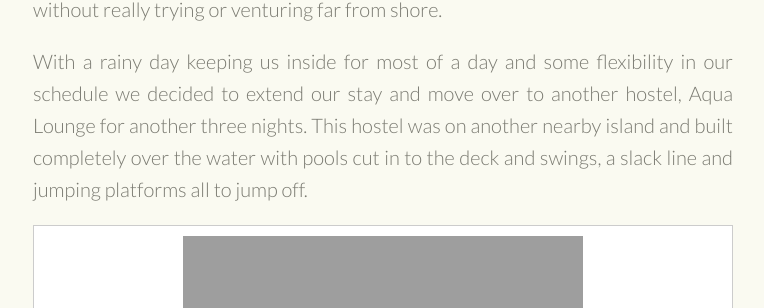
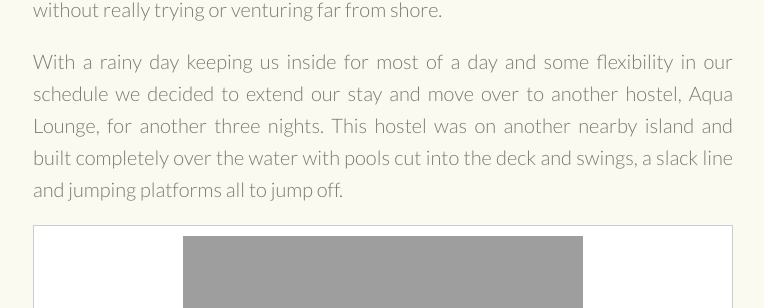
Before and after one commit to danielbowden/danielbowden.github.io, a Jekyll site: the page built from travel/_posts/2015-08-13-panama.md, in a window 1280 px wide and 900 px high, scrolled down 2504 px. Shown: the part 211-519 px from the top of the window, without its empty margins (257-1021 px from the left). Built offline with Jekyll 4.4.1, drawn with Linux system fonts in a browser that asks for light colours; comment, search, counter and statistics services are not loaded.

Commit message:
Minor typos

```diff
--- a/travel/_posts/2015-08-13-panama.md
+++ b/travel/_posts/2015-08-13-panama.md
@@ -39,7 +39,7 @@ At dinner we all took advantage of the cheap 2 for 1 drink special, overwhelming
 
 Hungover and tired, Lauren and I surfaced late the next morning. We found a public bus and spent the rest of the day at Playa Estrella (starfish beach). We walked around to a quiet part of the beach and had an area to ourselves to float around in the calm water for a couple of hours curing the hangovers and taking photos with the starfish. A couple had warned us they had only seen one starfish but I'm not sure what their problem was because in our area alone we spotted over twenty without really trying or venturing far from shore.
 
-With a rainy day keeping us inside for most of a day and some flexibility in our schedule we decided to extend our stay and move over to another hostel, Aqua Lounge for another three nights. This hostel was on another nearby island and built completely over the water with pools cut in to the deck and swings, a slack line and jumping platforms all to jump off.
+With a rainy day keeping us inside for most of a day and some flexibility in our schedule we decided to extend our stay and move over to another hostel, Aqua Lounge, for another three nights. This hostel was on another nearby island and built completely over the water with pools cut into the deck and swings, a slack line and jumping platforms all to jump off.
 
 {% include image.html img="images/travel/Panama-AquaLounge.jpg" title="Aqua Lounge Hostel, not a bad setup" %}
 
```
Also changed, not shown: travel/_posts/2015-07-26-costarica.md (+1 -1 lines).
